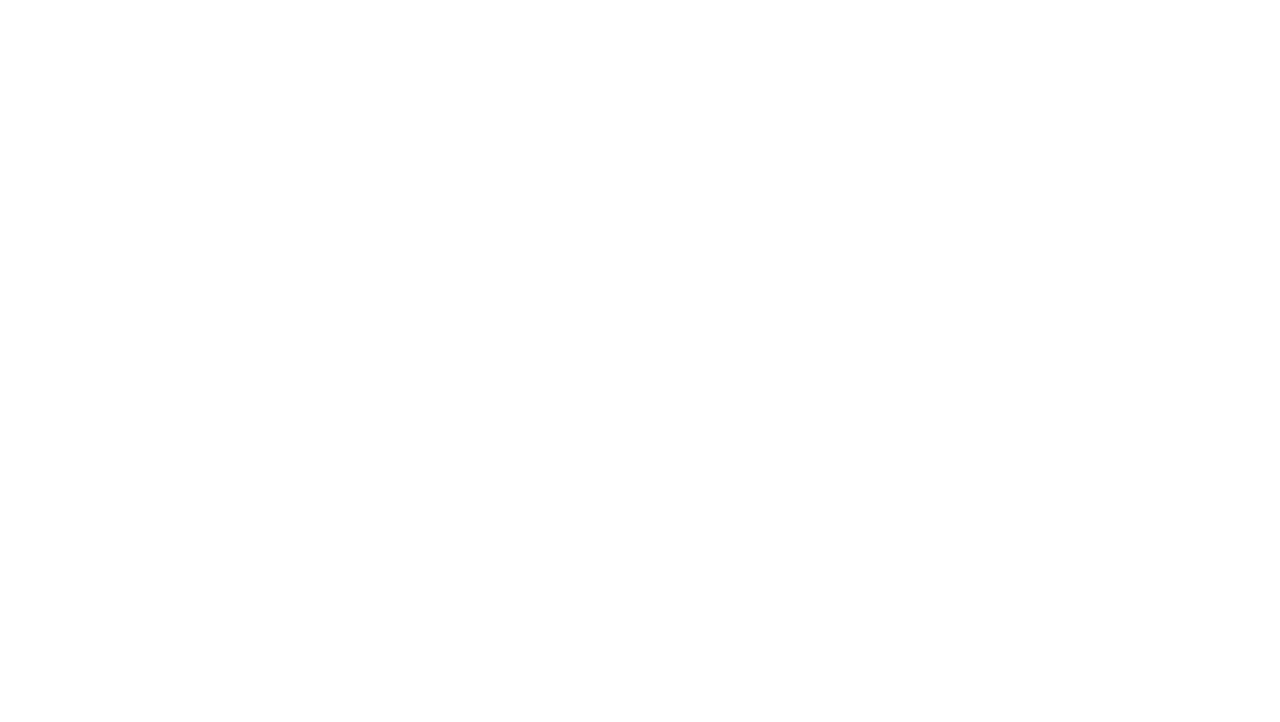
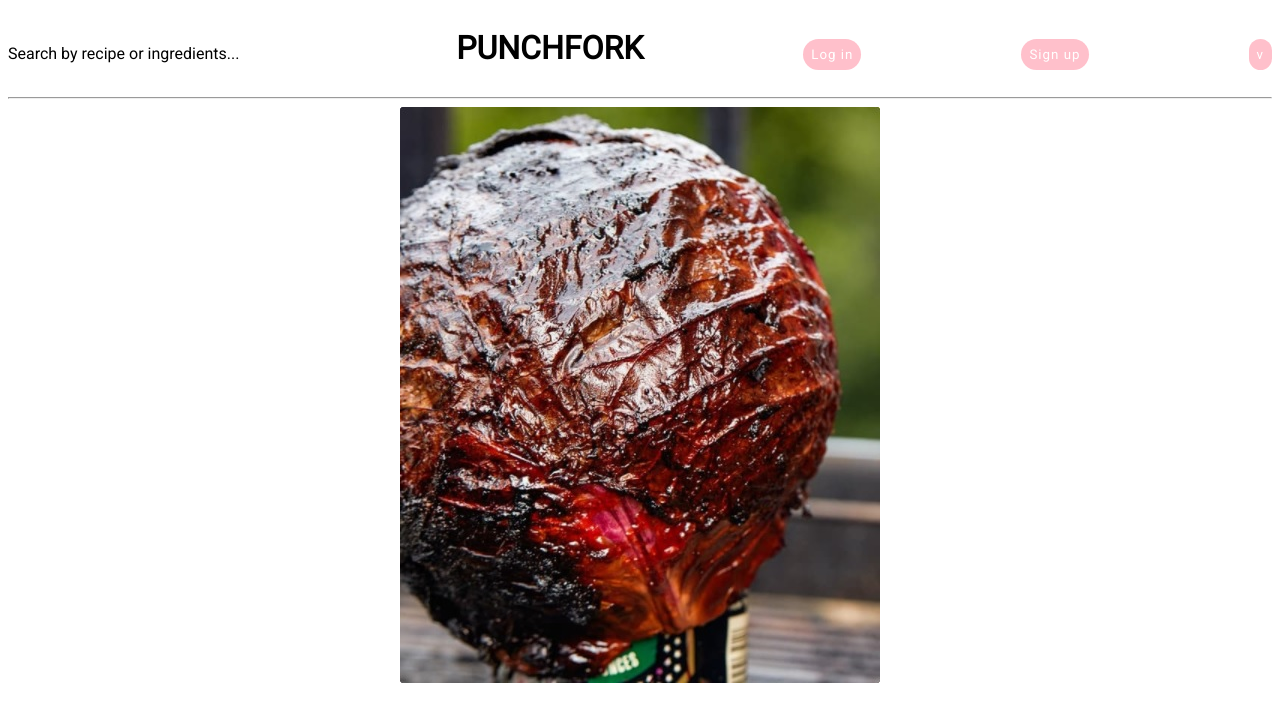
Before and after one commit to sara93b3/recreate-this, a plain HTML site: page index.html in a window 1280 px wide. Drawn offline with Linux system fonts and the light colour scheme.

Commit message:
first image and header added

```diff
--- a/index.html
+++ b/index.html
@@ -4,7 +4,20 @@
     <meta charset="UTF-8" />
     <meta http-equiv="X-UA-Compatible" content="IE=edge" />
     <meta name="viewport" content="width=device-width, initial-scale=1.0" />
-    <title>Document</title>
+    <link rel="stylesheet" href="style.css" />
+    <title>Recreate-this</title>
   </head>
-  <body></body>
+  <body>
+    <header>
+      <p class="search">Search by recipe or ingredients...</p>
+      <h1><strong>PUNCH</strong>FORK</h1>
+      <button>Log in</button>
+      <button>Sign up</button>
+      <button>v</button>
+    </header>
+    <hr width="”100%”" />
+    <main>
+      <img src="beer-cabbage.jpg" alt="beer-cabbage" />
+    </main>
+  </body>
 </html>
--- a/style.css
+++ b/style.css
@@ -0,0 +1,30 @@
+@import url("https://fonts.googleapis.com/css2?family=Roboto&display=swap");
+
+header {
+  font-family: "Roboto", sans-serif;
+  display: flex;
+  flex-direction: row;
+  align-items: baseline;
+  justify-content: center;
+  gap: 10rem;
+}
+.search {
+  margin-right: auto;
+}
+button {
+  padding: 0.5rem;
+  border-radius: 34px;
+  background: pink;
+  text-align: center;
+  text-decoration: none;
+  font-family: "Roboto", sans-serif;
+  letter-spacing: 1px;
+  color: white;
+  cursor: pointer;
+  border: none;
+}
+img {
+  display: block;
+  margin-right: auto;
+  margin-left: auto;
+}
```
Also changed, not shown: beer-cabbage.jpg (added).
